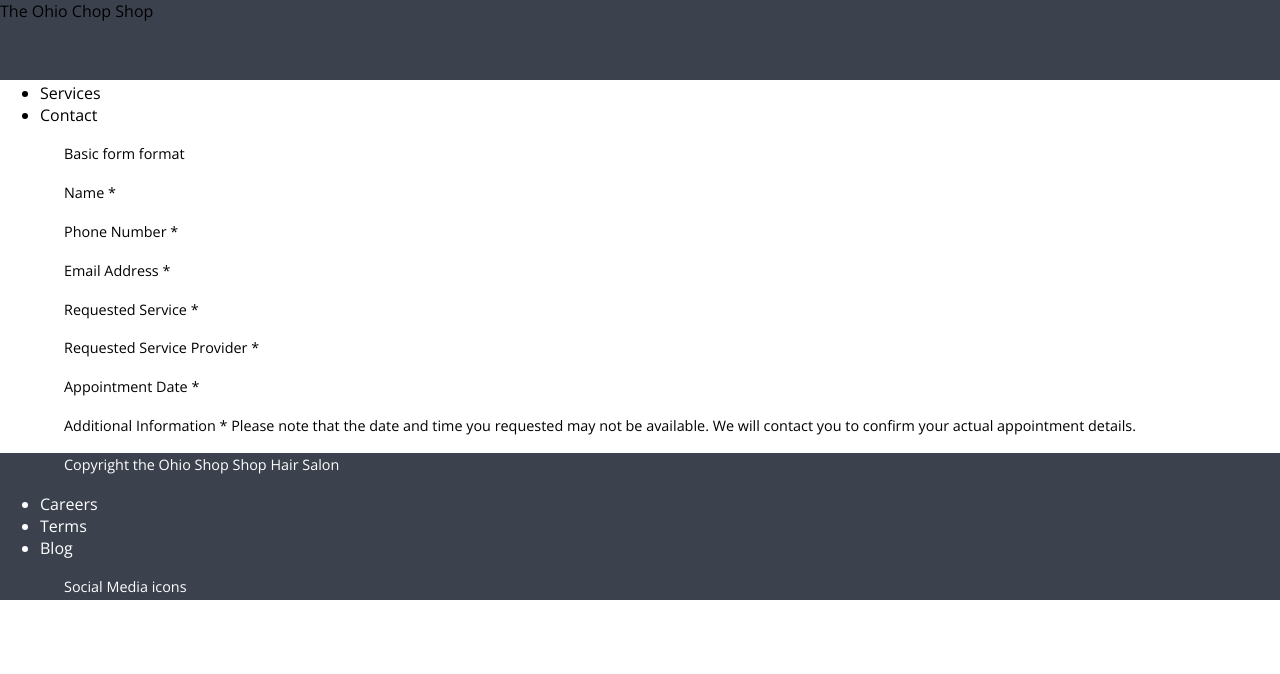
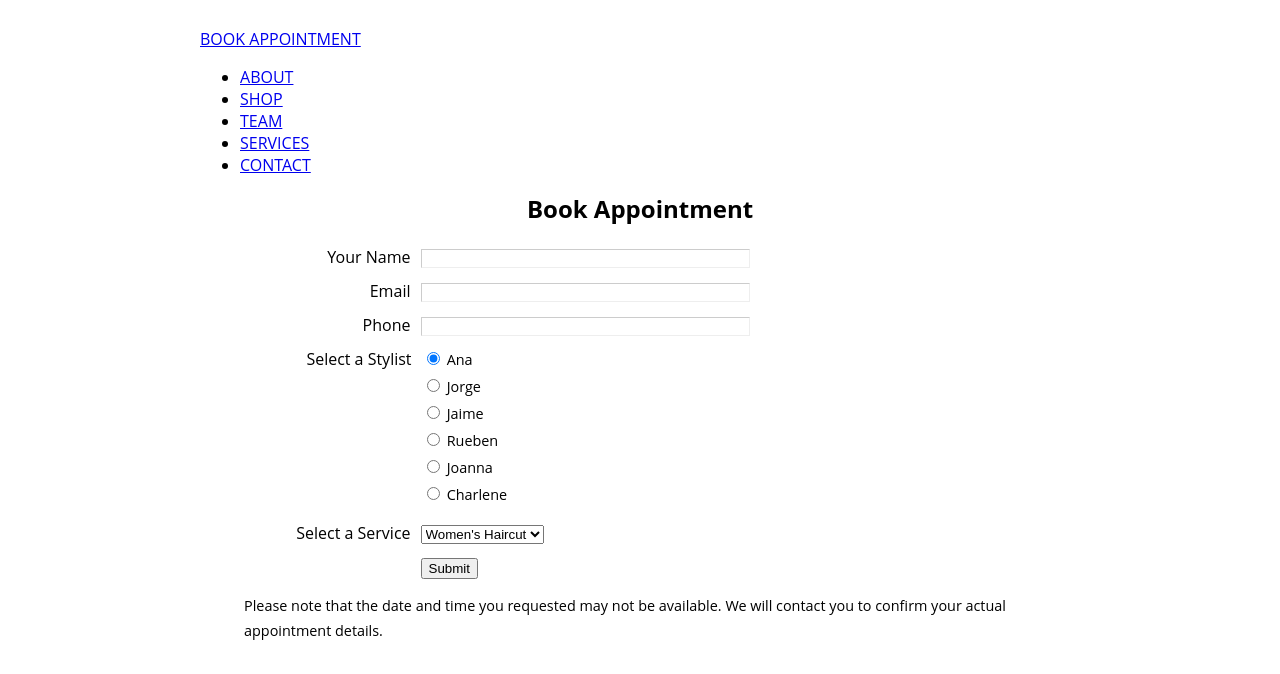
Before and after one commit to annklewer/chopshop, a plain HTML site: page templates/form.html in a window 1280 px wide. Drawn offline with nearby package versions, Linux system fonts and the light colour scheme.

Commit message:
Form Page Update

```diff
--- /dev/null
+++ b/templates/form.css
@@ -0,0 +1,128 @@
+body {
+  font-family: 'Open Sans', Helvetica, sans-serif;
+}
+
+p {
+  font-family: 'Open Sans', Helvetica, sans-serif;
+  padding: 0 5%;
+  font-size: .9em;
+  line-height: 1.7em;
+}
+
+h1 {
+  font-weight: 600;
+  text-transform: capitalize;
+  text-align: center;
+  font-size: 1.5em;
+  margin-bottom: .3em;
+  margin-top: 1.5em;
+  line-height: .7em;
+}
+
+h2{
+  text-align:center;
+}
+
+* {
+  -webkit-box-sizing: border-box;
+  -moz-box-sizing: border-box;
+  box-sizing: border-box;
+}
+
+body {
+  padding: 20px 15%;
+}
+form header {
+  margin: 0 0 20px 0;
+}
+form header div {
+  font-size: 90%;
+  color: #999;
+}
+form header h2 {
+  margin: 0 0 5px 0;
+}
+form > div {
+  clear: both;
+  overflow: hidden;
+  padding: 1px;
+  margin: 0 0 10px 0;
+}
+form > div > fieldset > div > div {
+  margin: 0 0 5px 0;
+}
+form > div > label,
+legend {
+	width: 25%;
+  float: left;
+  padding-right: 10px;
+}
+form > div > div,
+form > div > fieldset > div {
+  width: 75%;
+  float: right;
+}
+form > div > fieldset label {
+	font-size: 90%;
+}
+fieldset {
+	border: 0;
+  padding: 0;
+}
+
+input[type=text],
+input[type=email],
+input[type=url],
+input[type=password],
+textarea {
+	width: 100%;
+  border-top: 1px solid #ccc;
+  border-left: 1px solid #ccc;
+  border-right: 1px solid #eee;
+  border-bottom: 1px solid #eee;
+}
+input[type=text],
+input[type=email],
+input[type=url],
+input[type=password] {
+  width: 50%;
+}
+input[type=text]:focus,
+input[type=email]:focus,
+input[type=url]:focus,
+input[type=password]:focus,
+textarea:focus {
+  outline: 0;
+  border-color: #4697e4;
+}
+
+@media (max-width: 600px) {
+  form > div {
+    margin: 0 0 15px 0;
+  }
+  form > div > label,
+  legend {
+	  width: 100%;
+    float: none;
+    margin: 0 0 5px 0;
+  }
+  form > div > div,
+  form > div > fieldset > div {
+    width: 100%;
+    float: none;
+  }
+  input[type=text],
+  input[type=email],
+  input[type=url],
+  input[type=password],
+  textarea,
+  select {
+    width: 100%;
+  }
+}
+@media (min-width: 1200px) {
+  form > div > label,
+	legend {
+  	text-align: right;
+  }
+}
--- a/templates/form.html
+++ b/templates/form.html
@@ -9,52 +9,136 @@
   </head>
   <body>
     <header>
-        The Ohio Chop Shop
-    </header>
 
-    <nav>
-      <ul>
-        <li>About</li>
-        <li>Shop</li>
-        <li>Team</li>
-        <li>Services</li>
-        <li>Contact</li>
-      </ul>
-    </nav>
+    <a href="#" class="myButton">BOOK APPOINTMENT</a>
 
-    <main>
-    <form>
-      <p>Basic form format</p>
-      <p>Name *</p>
-      <p>Phone Number *</p>
-      <p>Email Address *
-      <p>Requested Service *</p>
-      <p>Requested Service Provider * </p>
-      <p>Appointment Date * </p>
-    </form>
+      <a href="#menu" class="menu-link">
+        <div class="menu-link__hamburger">
+          <span></span>
+          <span></span>
+          <span></span>
+        </div>
+        <div class="menu-link__label"></div>
+      </a>
 
-  <p>Additional Information *
-  Please note that the date and time you requested may not be available. We will contact you to confirm your actual appointment details.</p>
+      <nav id="menu" role="navigation">
+            <ul class="menu">
+              <li><a href="index.html">ABOUT</a></li>
+              <li><a href="shop.html">SHOP</a></li>
+              <li><a href="team.html">TEAM</a></li>
+              <li><a href="services.html">SERVICES</a></li>
+              <li><a href="contact.html">CONTACT</a></li>
+            </ul>
+      </nav>
+
+      </header>
+
+<main>
+
+      <form action="#">
+
+        <header>
+          <h2>Book Appointment</h2>
+          <div></div>
+        </header>
+
+        <div>
+          <label class="desc" id="title1" for="Field1">Your Name</label>
+          <div>
+            <input id="Field1" name="Field1" type="text" class="field text fn" value="" size="8" tabindex="1">
+          </div>
+        </div>
+
+        <div>
+          <label class="desc" id="title3" for="Field3">
+            Email
+          </label>
+          <div>
+            <input id="Field3" name="Field3" type="email" spellcheck="false" value="" maxlength="255" tabindex="3">
+         </div>
+        </div>
+
+        <div>
+          <label class="desc" id="title3" for="Field3">
+            Phone
+          </label>
+          <div>
+            <input id="Field3" name="Field3" type="email" spellcheck="false" value="" maxlength="255" tabindex="3">
+         </div>
+        </div>
+
+
+        <div>
+          <fieldset>
+
+            <legend id="title5" class="desc">
+              Select a Stylist
+            </legend>
+
+            <div>
+            	<input id="radioDefault_5" name="Field5" type="hidden" value="">
+            	<div>
+            		<input id="Field5_0" name="Field5" type="radio" value="First Choice" tabindex="5" checked="checked">
+            		<label class="choice" for="Field5_0">Ana</label>
+            	</div>
+              <div>
+              	<input id="Field5_1" name="Field5" type="radio" value="Second Choice" tabindex="6">
+              	<label class="choice" for="Field5_1">Jorge</label>
+              </div>
+              <div>
+              	<input id="Field5_2" name="Field5" type="radio" value="Third Choice" tabindex="7">
+              	<label class="choice" for="Field5_2">Jaime</label>
+              </div>
+              <div>
+                <input id="Field5_2" name="Field5" type="radio" value="Third Choice" tabindex="7">
+                <label class="choice" for="Field5_2">Rueben</label>
+              </div>
+              <div>
+                <input id="Field5_2" name="Field5" type="radio" value="Third Choice" tabindex="7">
+                <label class="choice" for="Field5_2">Joanna</label>
+              </div>
+              <div>
+                <input id="Field5_2" name="Field5" type="radio" value="Third Choice" tabindex="7">
+                <label class="choice" for="Field5_2">Charlene</label>
+              </div>
+            </div>
+          </fieldset>
+        </div>
+
+        <div>
+          <label class="desc" id="title106" for="Field106">
+          	Select a Service
+          </label>
+          <div>
+          <select id="Field106" name="Field106" class="field select medium" tabindex="11">
+            <option value="First Choice">Women's Haircut</option>
+            <option value="Second Choice">Men's Haircut</option>
+            <option value="Third Choice">Manicure</option>
+            <option value="Fourth Choice">Pedicure</option>
+            <option value="Fifth Choice">Massage</option>
+            <option value="Sixth Choice">Facial</option>
+          </select>
+          </div>
+        </div>
+
+        <div>
+      		<div>
+        		<input id="saveForm" name="saveForm" type="submit" value="Submit">
+          </div>
+      	</div>
+
+      </form>
+
+
+  <p> Please note that the date and time you requested may not be available.
+  We will contact you to confirm your actual appointment details.</p>
 
 
     </main>
 
-    <footer>
-      <p>Copyright the Ohio Shop Shop Hair Salon</p>
-
-      <nav>
-        <ul>
-          <li>Careers</li>
-          <li>Terms</li>
-          <li>Blog</li>
-        </ul>
-      </nav>
-
-      <p>Social Media icons</p>
-    </footer>
 
 
 
-      <link href="style.css" rel="stylesheet" type="text/css" media="screen" /> <!-- Add your stylesheet here, before the closing HTML tag -->
+      <link href="form.css" rel="stylesheet" type="text/css" media="screen" /> <!-- Add your stylesheet here, before the closing HTML tag -->
   </body>
 </html>
```
